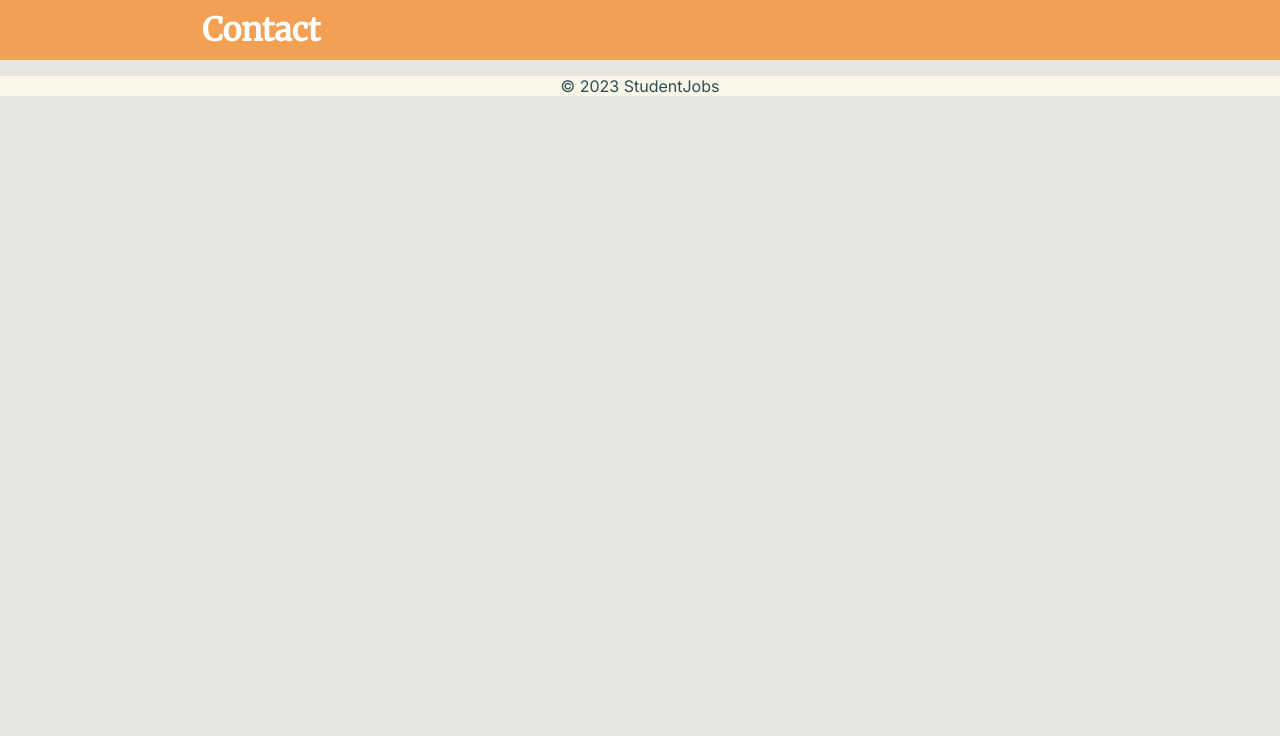
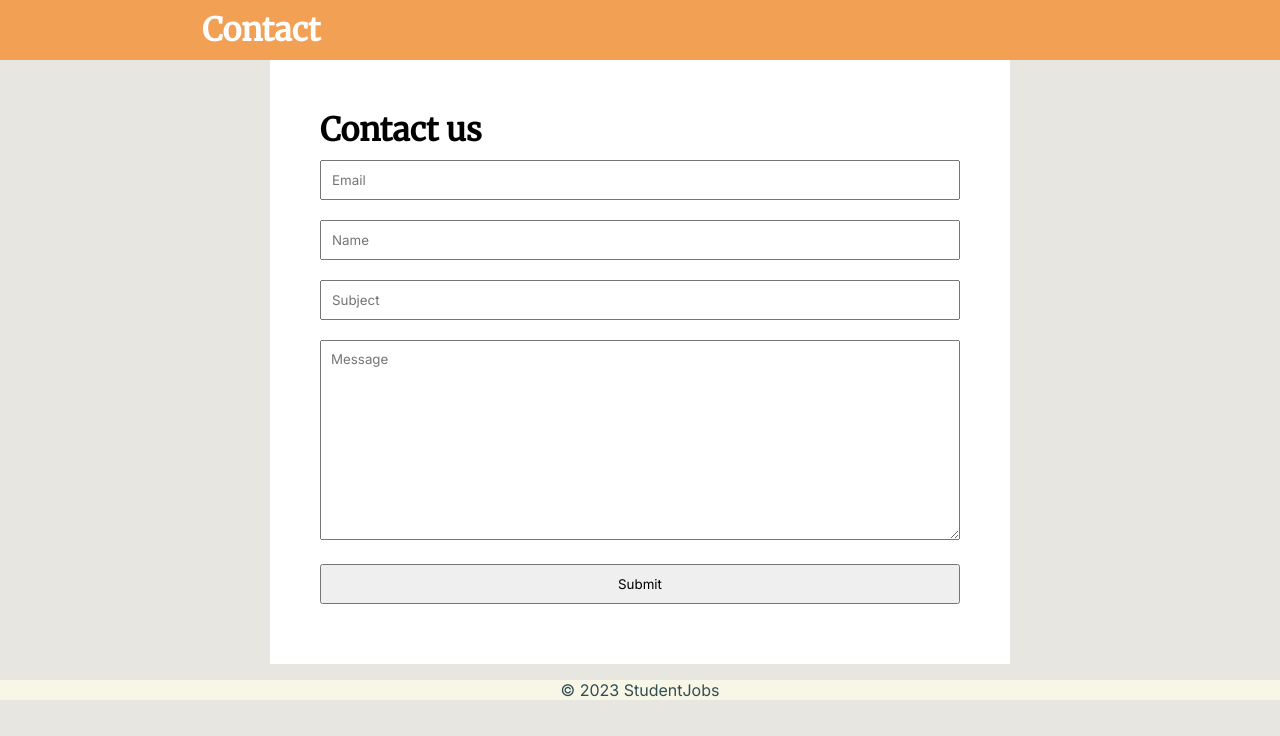
Before and after one commit to DoctorWheel/StudentJobs, a PHP site: page /contact.php in a window 1280 px wide. Shown: the part 64-800 px from the top of the page. Run offline with PHP 8.4, Linux system fonts and the light colour scheme.

Commit message:
Updated contact.php, styles.css

```diff
--- a/contact.php
+++ b/contact.php
@@ -1,3 +1,42 @@
+<!-- Includes code from codeshack.io -->
+
+<?php
+// Output messages
+$responses = [];
+// Check if the form was submitted
+if (isset($_POST['email'], $_POST['subject'], $_POST['name'], $_POST['message'])) {
+	// Validate email adress
+	if (!filter_var($_POST['email'], FILTER_VALIDATE_EMAIL)) {
+		$responses[] = 'Email is not valid!';
+	}
+	// Make sure the form fields are not empty
+	if (empty($_POST['email']) || empty($_POST['subject']) || empty($_POST['name']) || empty($_POST['message'])) {
+		$responses[] = 'Please complete all fields!';
+	}
+	// If there are no errors
+	if (!$responses) {
+		// Where to send the mail? It should be your email address
+		$to   = 'email van degene die test';
+		// Send mail from which email address?
+		$from = 'ik weet niet welk email adress de server heeft.';
+		// Mail subject
+		$subject = $_POST['subject'];
+		// Mail message
+		$message = $_POST['message'];
+		// Mail headers
+		$headers = 'From: ' . $from . "\r\n" . 'Reply-To: ' . $_POST['email'] . "\r\n" . 'X-Mailer: PHP/' . phpversion();
+		// Try to send the mail
+		if (mail($to, $subject, $message, $headers)) {
+			// Success
+			$responses[] = 'Message sent!';
+		} else {
+			// Fail
+			$responses[] = 'Message could not be sent! Please check your mail server settings!';
+		}
+	}
+}
+?>
+
 <!DOCTYPE html>
 <html lang="en">
 <head>
@@ -16,7 +55,18 @@
         <div class="textbanner">
             <h1>Contact</h1>
         </div>
-
+        <div class="contact-wrapper">
+            <div class="contact">
+                <h1>Contact us</h1>
+                <form class="contact-form" method="post">
+                    <input id="email" type="email" name="email" placeholder="Email" required>
+                    <input type="text" name="name" placeholder="Name" required>
+                    <input type="text" name="subject" placeholder="Subject" required>
+                    <textarea name="message" placeholder="Message" required></textarea>
+                    <input type="submit">
+                </form>
+            </div>
+        </div>
         <footer-template></footer-template>
     </div>
 </body>
--- a/styles.css
+++ b/styles.css
@@ -427,3 +427,33 @@ p,button,span {
 .rightimage img {
   width: 100%; /* Adjust the width of the images as needed */
 }
+
+.contact-wrapper {
+  display: flex;
+  align-items: center;
+  justify-content: center;
+}
+
+.contact {
+  background: white;
+  width: 50%;
+  padding: 50px;
+}
+
+.contact-form > * {
+  width: 100%;
+  max-width: 100%;
+  margin-top: 10px;
+  margin-bottom: 10px;
+  padding: 10px;
+  font-family: 'Inter', sans-serif;
+}
+
+.contact-form > input {
+  box-sizing: border-box;
+}
+
+.contact-form > textarea {
+  height: 200px;
+  box-sizing: border-box;
+}
```
